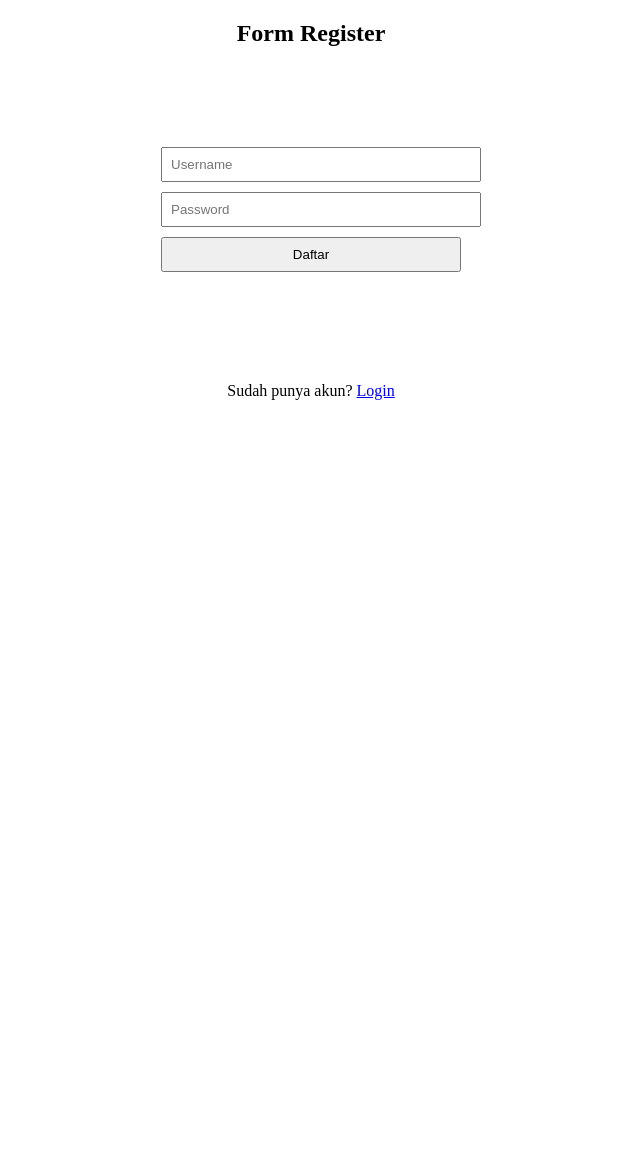
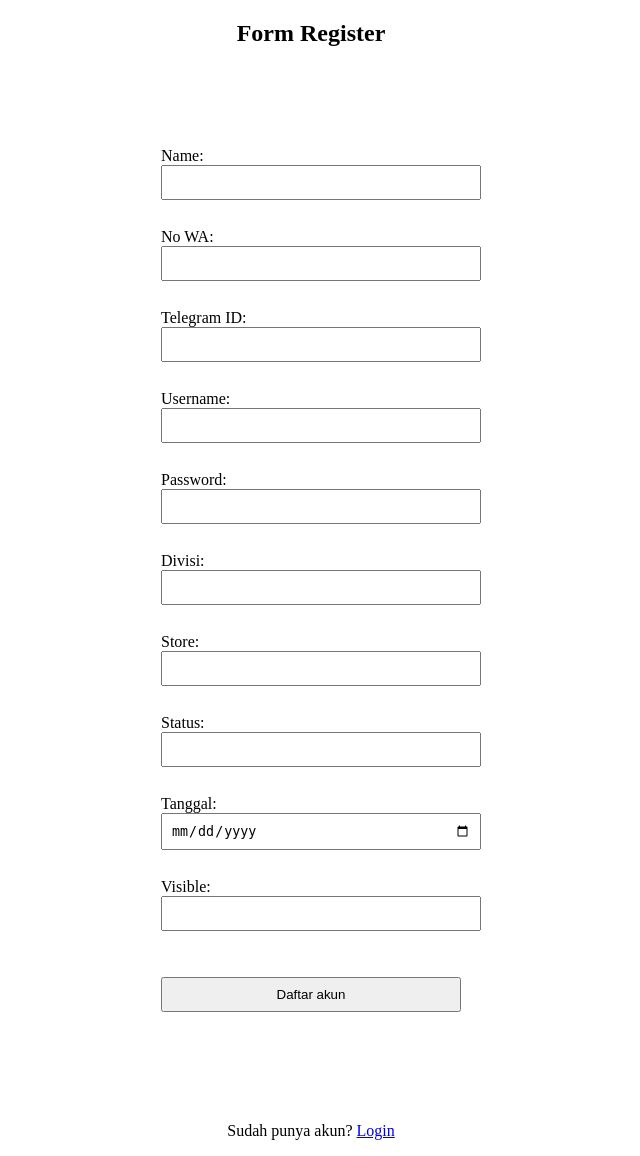
Before and after one commit to rangers1702/first-attempt, a PHP site: page /register.php in a window 1280 px wide. Shown: the whole page, without its empty margins (329-969 px from the left). Before the commit the page ends 400 px from the top, so only its background shows below. Run offline with PHP 8.4, Linux system fonts and the light colour scheme; some libraries are stand-ins or nearby versions.

Commit message:
perbaikan fitur regsiter

```diff
--- a/register.php
+++ b/register.php
@@ -44,10 +44,29 @@ if (isset($_POST['submit'])) {
         <p class="error"><?= $message; ?></p>
     <?php endif; ?>
 
-    <form method="POST">
-        <input type="text" name="username" placeholder="Username" required><br>
-        <input type="password" name="password" placeholder="Password" required><br>
-        <button type="submit" name="submit">Daftar</button>
+     <form method="post">
+        <label>Name:</label><br>
+        <input type="text" name="nama" required><br><br>
+        <label>No WA:</label><br>
+        <input type="text" name="nomor_wa"><br><br>
+        <label>Telegram ID:</label><br>
+        <input type="text" name="telegram_id"><br><br>
+        <label>Username:</label><br>
+        <input type="text" name="username" required><br><br>
+        <label>Password:</label><br>
+        <input type="password" name="password" required><br><br>
+        <label>Divisi:</label><br>
+        <input type="number" name="divisi"><br><br>
+        <label>Store:</label><br>
+        <input type="number" name="store"><br><br>
+        <label>Status:</label><br>
+        <input type="number" name="status"><br><br>
+        <label>Tanggal:</label><br>
+        <input type="date" name="tanggal"><br><br>
+        <label>Visible:</label><br>
+        <input type="number" name="visible"><br><br>
+        <br>
+        <input type="submit" name="submit" value="Daftar akun">
     </form>
 
     <p style="text-align:center;">Sudah punya akun? <a href="login.php">Login</a></p>
```
